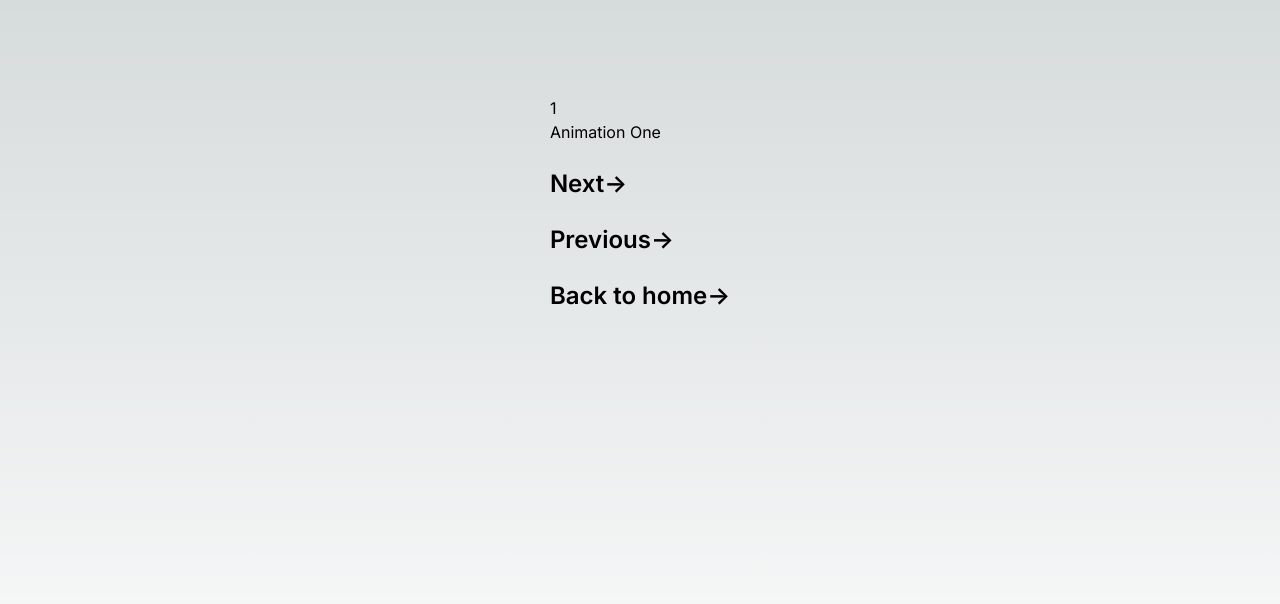
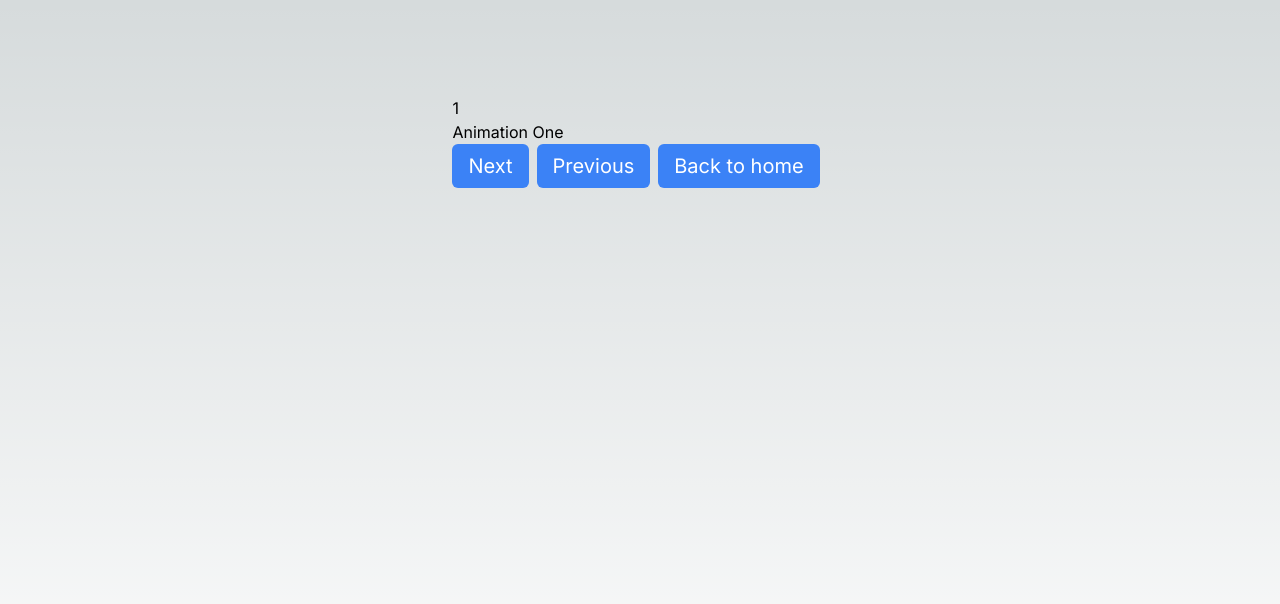
Before and after one commit to littlefinger42/proofofanimation, a Next.js app: page /animationexamples/1 in a window 1280 px wide. Shown: the top 604 px of the page. Built offline with nearby package versions, Linux system fonts and the light colour scheme.

Commit message:
feature(button): Make button blue and fix alignment

```diff
--- a/src/components/button/Button.tsx
+++ b/src/components/button/Button.tsx
@@ -9,14 +9,9 @@ export const Button: React.FC<ButtonProps> = ({ href = "", children }) => {
   return (
     <Link
       href={href}
-      className="group rounded-lg border border-transparent px-5 py-4 transition-colors hover:border-gray-300 hover:bg-gray-100 hover:dark:border-neutral-700 hover:dark:bg-neutral-800/30"
+      className="inline-flex items-center px-4 py-2 mr-2 bg-blue-500 hover:bg-blue-300 text-white text-sm rounded-md"
     >
-      <h2 className="text-2xl font-semibold">
-        {children}
-        <span className="inline-block transition-transform group-hover:translate-x-1 motion-reduce:transform-none">
-          -&gt;
-        </span>
-      </h2>
+      <h2 className="text-xl">{children}</h2>
     </Link>
   );
 };
```
